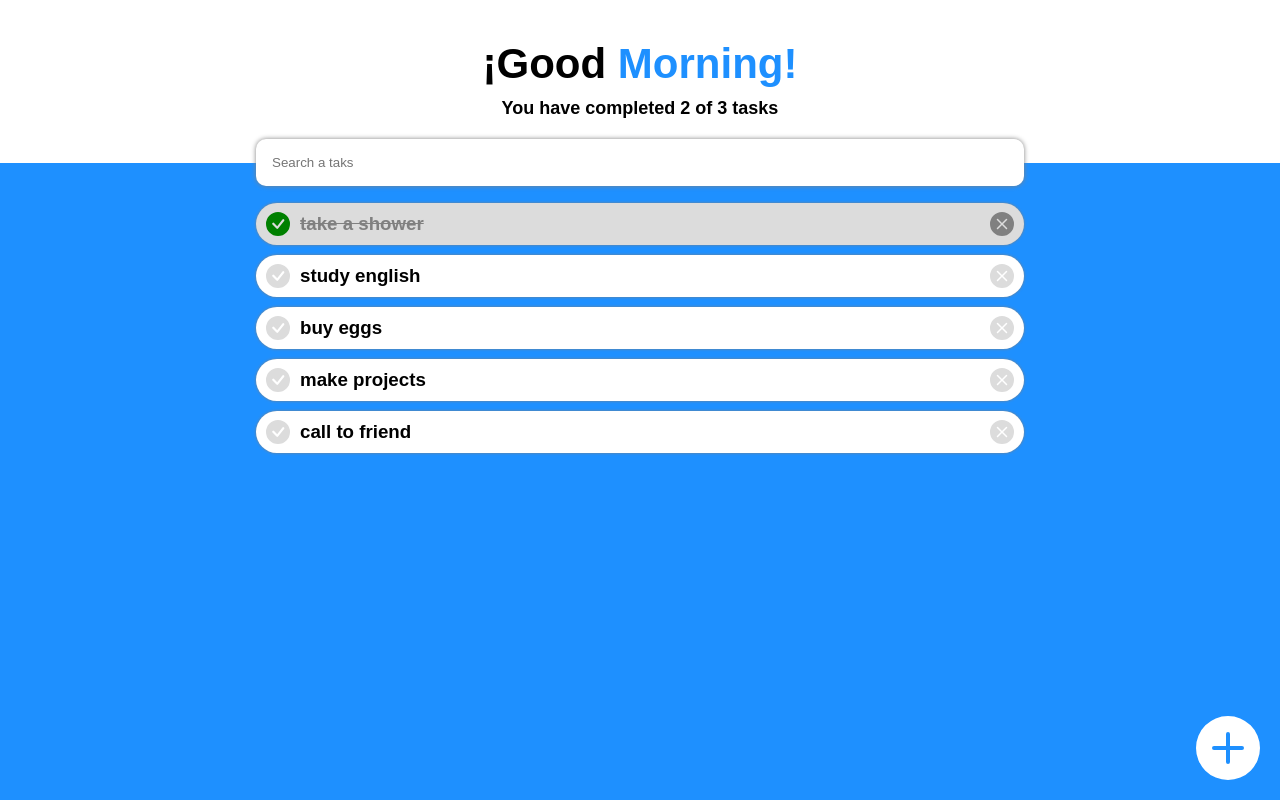
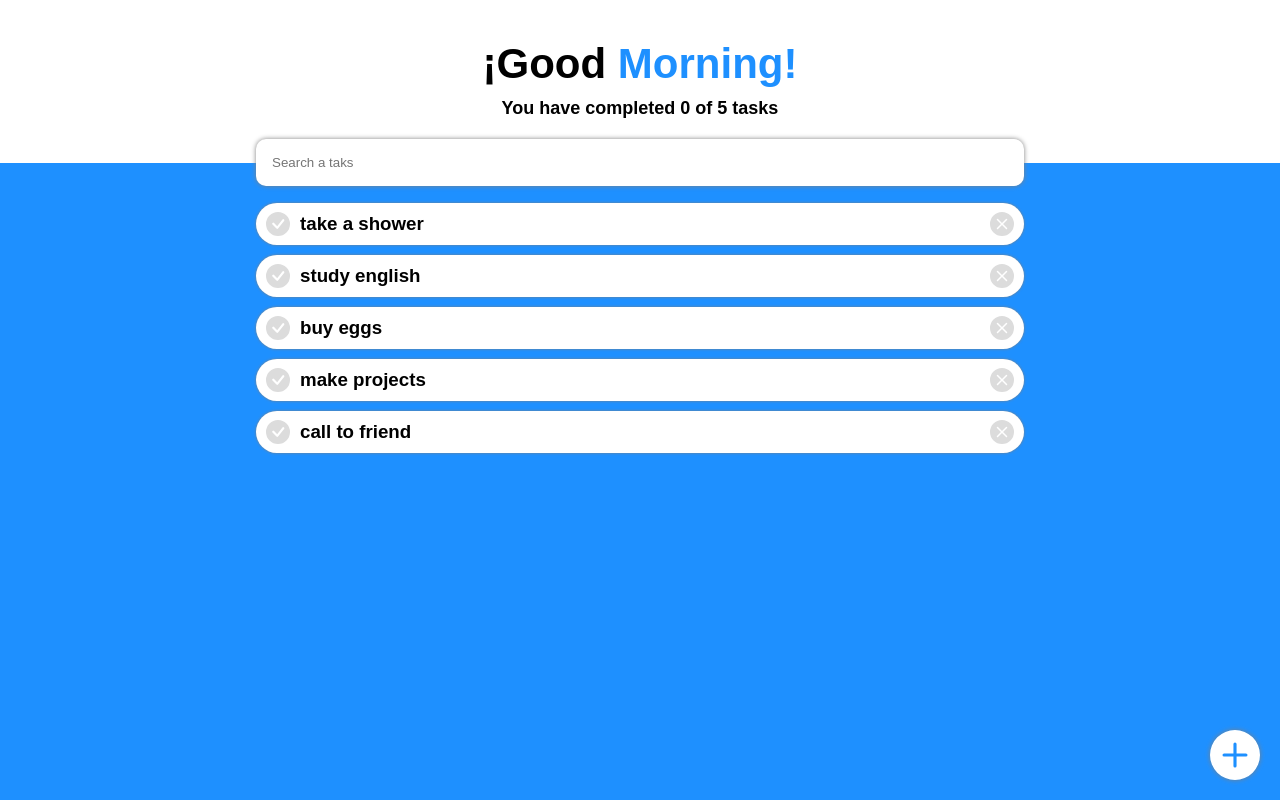
Before and after one commit to Juanvcas/todo-app_platzi, a React (Create React App) app: page / in a window 1280 px wide. Built offline with nearby package versions, Linux system fonts and the light colour scheme.

Commit message:
[CLASSES] From class 9 to 12.

```diff
--- a/public/index.html
+++ b/public/index.html
@@ -22,7 +22,7 @@
       work correctly both with client-side routing and a non-root public URL.
       Learn how to configure a non-root public URL by running `npm run build`.
     -->
-		<title>React App</title>
+		<title>To Do App</title>
 	</head>
 	<body>
 		<noscript>You need to enable JavaScript to run this app.</noscript>
--- a/src/App.js
+++ b/src/App.js
@@ -1,34 +1,65 @@
+import { useEffect, useState } from 'react';
 import { Counter } from './components/Counter';
 import { Search } from './components/Search';
 import { List } from './components/List';
 import { Task } from './components/Task';
-import { AddTask } from './components/AddTask';
+import { AddTaskButton } from './components/AddTaskButton';
 import './styles/App.css';
 
-const todos = [
+const defaultTodos = [
 	{
 		task: 'take a shower',
-		status: false,
+		completed: false,
 	},
 	{
 		task: 'study english',
-		status: true,
+		completed: false,
 	},
 	{
 		task: 'buy eggs',
-		status: true,
+		completed: false,
 	},
 	{
 		task: 'make projects',
-		status: true,
+		completed: false,
 	},
 	{
 		task: 'call to friend',
-		status: true,
+		completed: false,
 	},
 ];
 
-function App(props) {
+function App() {
+	const [todos, setTodos] = useState(defaultTodos);
+	const [search, setSearch] = useState();
+
+	let searchList = todos;
+
+	if (search) {
+		searchList = todos.filter((todo) =>
+			todo.task.toLowerCase().includes(search.toLowerCase())
+		);
+		console.log(search);
+	} else {
+		searchList = todos;
+	}
+
+	const completeTask = (task) => {
+		const index = todos.findIndex((todo) => todo.task === task);
+		const newTodos = [...todos];
+		newTodos[index].completed
+			? (newTodos[index].completed = false)
+			: (newTodos[index].completed = true);
+		setTodos(newTodos);
+	};
+
+	const deleteTask = (task) => {
+		const index = todos.findIndex((todo) => todo.task === task);
+		const newTodos = [...todos];
+		newTodos.splice(index, 1);
+		setTodos(newTodos);
+	};
+
 	return (
 		<main className='app'>
 			<section className='header-cont'>
@@ -36,20 +67,29 @@ function App(props) {
 					<h1>
 						¡Good <span>Morning!</span>
 					</h1>
-					<Counter />
-					<Search />
+					<Counter
+						completed={todos.filter((todo) => todo.completed).length}
+						total={todos.length}
+					/>
+					<Search search={search} setSearch={setSearch} />
 				</div>
 			</section>
 			<section className='list-cont'>
 				<div className='app_list'>
 					<List>
-						{todos.map((todo, index) => (
-							<Task key={index} task={todo.task} status={todo.status} />
+						{searchList.map((todo, index) => (
+							<Task
+								key={index}
+								task={todo.task}
+								status={todo.completed}
+								completeTask={completeTask}
+								deleteTask={deleteTask}
+							/>
 						))}
 					</List>
 				</div>
 			</section>
-			<AddTask />
+			<AddTaskButton />
 		</main>
 	);
 }
--- a/src/components/AddTask.js
+++ /dev/null
@@ -1,10 +0,0 @@
-import { BsFillPlusCircleFill } from 'react-icons/bs';
-import '../styles/components/AddTask.css';
-
-export const AddTask = () => {
-	return (
-		<aside className='addTask'>
-			<BsFillPlusCircleFill />
-		</aside>
-	);
-};
--- /dev/null
+++ b/src/components/AddTaskButton.js
@@ -0,0 +1,10 @@
+import { BsFillPlusCircleFill } from 'react-icons/bs';
+import '../styles/components/AddTaskButton.css';
+
+export const AddTaskButton = () => {
+	return (
+		<button className='addTaskButton'>
+			<BsFillPlusCircleFill />
+		</button>
+	);
+};
--- a/src/components/Counter.js
+++ b/src/components/Counter.js
@@ -1,9 +1,15 @@
 import '../styles/components/Counter.css';
 
-export const Counter = () => {
+export const Counter = ({ completed, total }) => {
 	return (
 		<div className='counter'>
-			<h2>You have completed 2 of 3 tasks</h2>
+			<h2>
+				{total
+					? `You have completed ${completed} of ${total} ${
+							total > 0 ? 'tasks' : 'task'
+					  }`
+					: `You dont have task`}
+			</h2>
 		</div>
 	);
 };
--- a/src/components/Search.js
+++ b/src/components/Search.js
@@ -1,9 +1,10 @@
 import '../styles/components/Search.css';
 
-export const Search = () => {
+export const Search = ({ search, setSearch }) => {
 	const inputChange = (e) => {
-		console.log(e.target.value);
+		setSearch(e.target.value);
 	};
+
 	return (
 		<div className='search'>
 			<input type='search' placeholder='Search a taks' onChange={inputChange} />
--- a/src/components/Task.js
+++ b/src/components/Task.js
@@ -3,15 +3,15 @@ import '../styles/components/Task.css';
 
 export const Task = (props) => {
 	return (
-		<li className={`task ${!props.status && 'completed'}`}>
+		<li className={`task ${props.status && 'completed'}`}>
 			<div className='task_cont'>
 				<span>
-					<BsCheckCircleFill onClick={() => (props.status = false)} />
+					<BsCheckCircleFill onClick={() => props.completeTask(props.task)} />
 				</span>
 				<h3>{props.task}</h3>
 			</div>
 			<span className='task_close'>
-				<BsFillXCircleFill />
+				<BsFillXCircleFill onClick={() => props.deleteTask(props.task)} />
 			</span>
 		</li>
 	);
--- a/src/styles/App.css
+++ b/src/styles/App.css
@@ -1,6 +1,6 @@
 .app {
 	width: 100%;
-	height: 100vh;
+	min-height: 100vh;
 	background-color: dodgerblue;
 }
 
--- a/src/styles/components/AddTask.css
+++ /dev/null
@@ -1,14 +0,0 @@
-.addTask {
-	position: absolute;
-	bottom: 2rem;
-	right: 2rem;
-	width: 6.4rem;
-	height: 6.4rem;
-	border-radius: 50%;
-}
-
-.addTask svg {
-	width: 100%;
-	height: 100%;
-	color: white;
-}
--- /dev/null
+++ b/src/styles/components/AddTaskButton.css
@@ -0,0 +1,17 @@
+.addTaskButton {
+	position: fixed;
+	bottom: 2rem;
+	right: 2rem;
+	width: 5rem;
+	height: 5rem;
+	border: none;
+	border-radius: 50%;
+	background-color: dodgerblue;
+	box-shadow: 0 0 0.5rem gray;
+}
+
+.addTaskButton svg {
+	width: 100%;
+	height: 100%;
+	color: white;
+}
```
